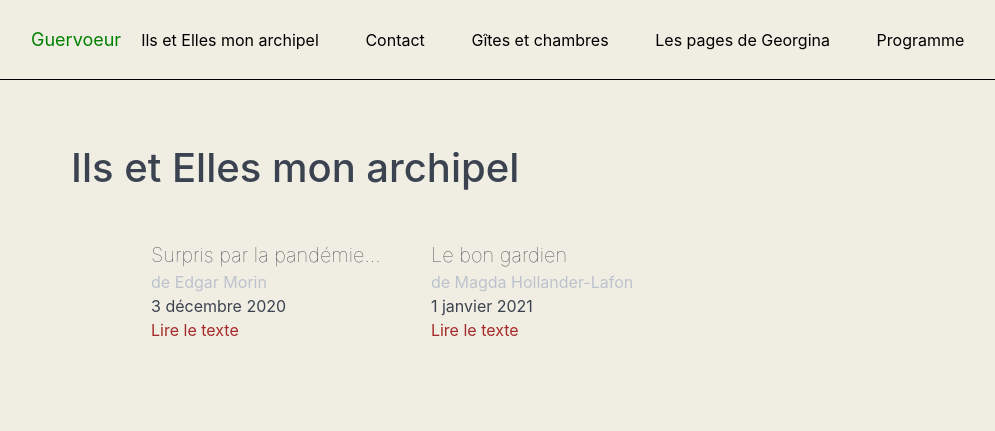
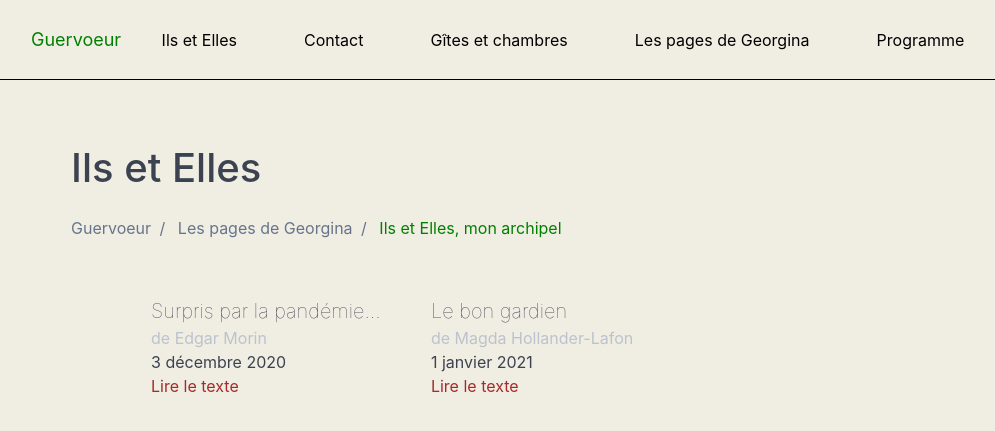
Before and after one commit to violaine-web/guervoeur, a Jekyll site: the page built from archipel.html, in a window 1280 px wide. Shown: the top 431 px of the page, without its empty margins (141-1136 px from the left). Built offline with Jekyll 4.4.1, drawn with Linux system fonts in a browser that asks for light colours.

Commit message:
modifie le titre pour différenceir les fichier html et md qui portent le même nom

```diff
--- a/archipel.html
+++ b/archipel.html
@@ -1,6 +1,6 @@
 ---
 layout: page
-title: Ils et Elles mon archipel
+title: Ils et Elles
 permalink: /archipel/
 ---
 <style>
@@ -20,6 +20,18 @@ permalink: /archipel/
         display: block;
     }
 </style>
+
+<ul class="breadcrumb">
+    <li class="breadcrumb-item">
+        <a href="/index">Guervoeur</a>
+    </li>
+    <li class="breadcrumb-item">
+        <a href="/pages-georgina">Les pages de Georgina</a>
+    </li>
+    <li class="breadcrumb-item">
+        <a href="/archipel">Ils et Elles, mon archipel</a>
+    </li>
+</ul>
 
 <script>
     function openModal(evt) {
@@ -57,9 +69,6 @@ permalink: /archipel/
                 <div class="card-body">
                     <a href="#" class="open-modal" aria-label="Open" onClick="openModal(this); return false;"
                         data-essai-id="{{essai.numero}}">Lire le texte</a>
-                    {%- if essai.pdf -%}
-                    <a href="/assets/img/archives/archives-2018/{{essai.pdf}}">Télécharger le numéro</a>
-                    {%- endif -%}
                 </div>
                 <div class="modal" id="modal-{{essai.numero}}">
                     <a href="#" class="modal-overlay" aria-label="Close" onClick="closeModal(this); return false;"
```
